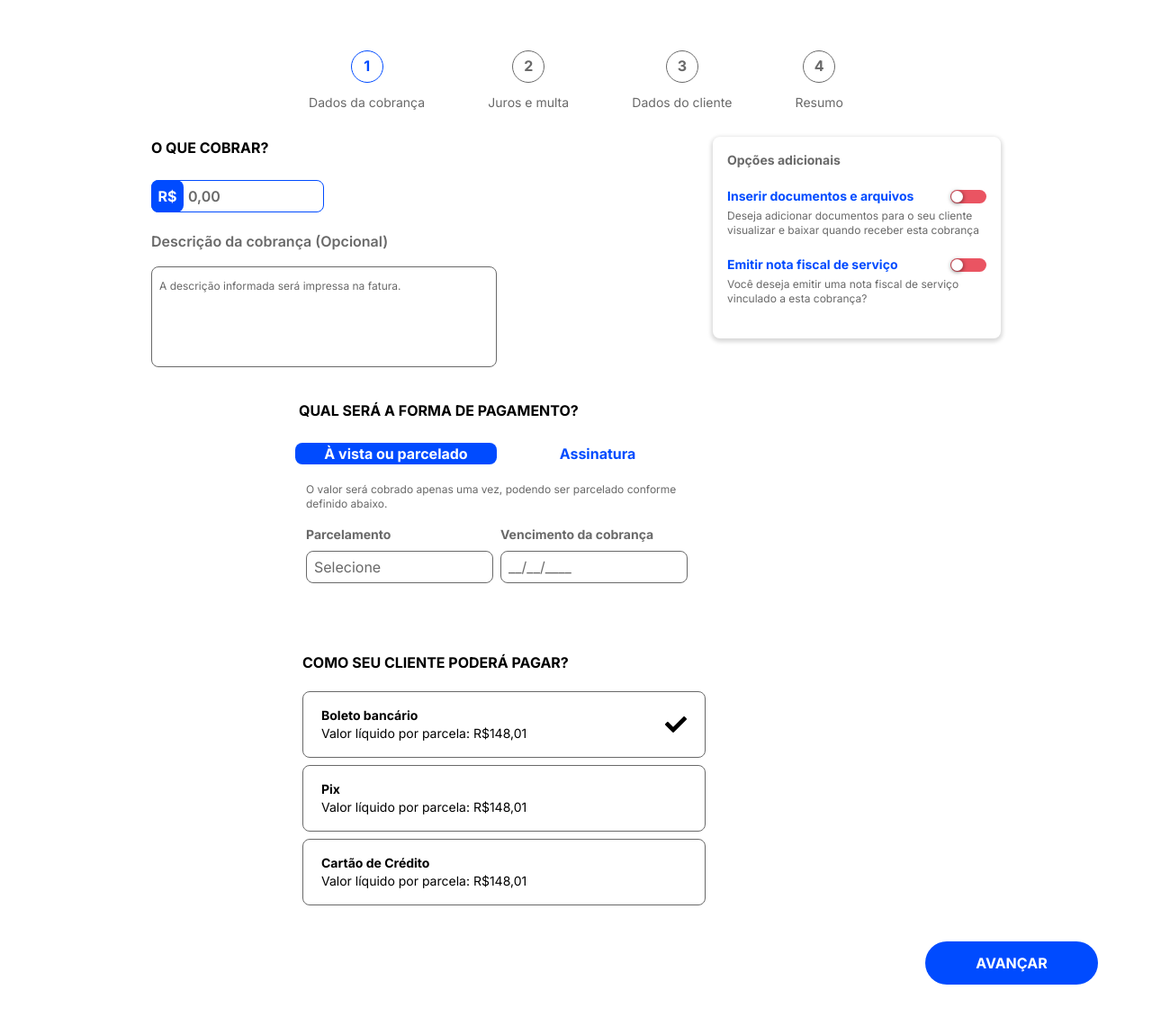
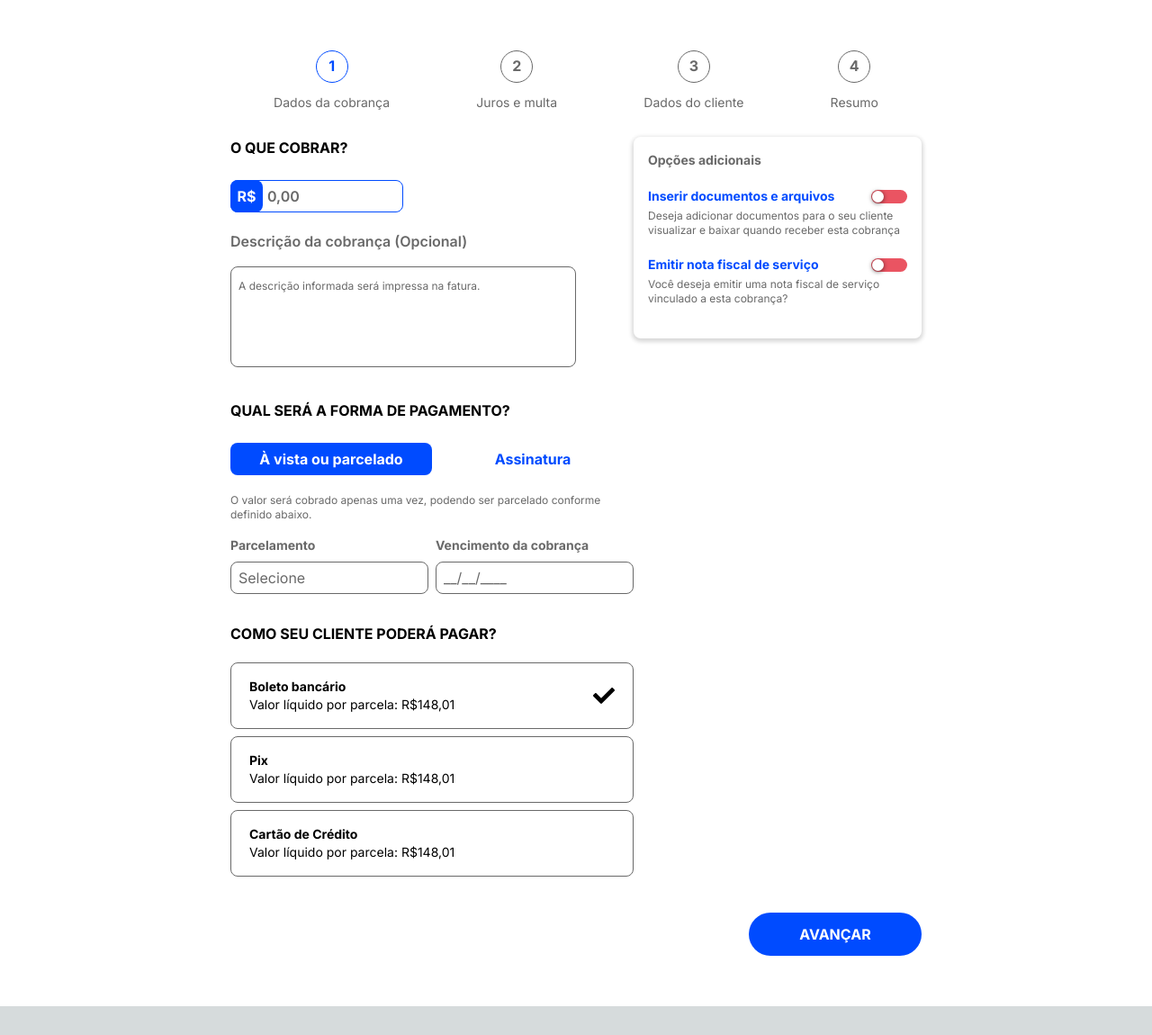
Before and after one commit to anddreluis2/charge-page, a Next.js app: page / in a window 1280 px wide. Shown: the whole page at 90% size. After the commit the page ends 1118 px from the top, so only its background shows below. Built offline with nearby package versions, Linux system fonts and the light colour scheme.

Commit message:
fixed paddings

```diff
--- a/src/app/page.tsx
+++ b/src/app/page.tsx
@@ -3,13 +3,12 @@ import Card from "@/components/card";
 import GroupedRadio from "@/components/groupedRadio";
 import Stepper from "@/components/stepper";
 import TabSlider from "@/components/tabSlider";
-import { RadioGroup, Tab } from "@headlessui/react";
 
 export default function Home() {
   return (
-    <main className="flex min-h-screen flex-col bg-[#FFF] px-5 py-14">
+    <main className="flex min-h-screen flex-col bg-[#FFF] px-64 py-14">
       <Stepper />
-      <div className="flex pt-7 px-7 justify-around">
+      <div className="flex pt-7 justify-between">
         <div className="flex flex-col">
           <h1 className="font-bold text-gray-800 pb-6">O QUE COBRAR?</h1>
           <div className="rounded-lg w-48 relative">
@@ -35,18 +34,19 @@ export default function Home() {
         </div>
         <Card />
       </div>
-      <div className="pt-7 sm:px-8 lg:px-72 flex flex-col justify-start">
-        <h1 className="font-bold px-6 pb-6">QUAL SERÁ A FORMA DE PAGAMENTO?</h1>
+
+      <div className="pt-7 flex flex-col">
+        <h1 className="font-bold pb-6">QUAL SERÁ A FORMA DE PAGAMENTO?</h1>
         <div className="">
           <TabSlider />
         </div>
-        <div className="px-7">
+        <div className="">
           <h3 className="font-bold pb-5">COMO SEU CLIENTE PODERÁ PAGAR?</h3>
           <GroupedRadio />
         </div>
       </div>
       <footer>
-        <div className="flex justify-end text-[#FFF] font-bold rounded-lg px-10 pt-10">
+        <div className="flex justify-end text-[#FFF] font-bold rounded-lg pt-10">
           <button type="submit" className="bg-blue w-48 h-12 rounded-3xl">
             AVANÇAR
           </button>
--- a/src/components/stepper.tsx
+++ b/src/components/stepper.tsx
@@ -1,6 +1,6 @@
 export default function Stepper() {
   return (
-    <div className="px-72 w-max-screen justify-around flex">
+    <div className="justify-around flex">
       <div className="flex justify-center items-center flex-col">
         <div className="h-9 w-9 rounded-full border border-blue">
           <span className="justify-center text-blue font-bold flex mt-1">
--- a/src/components/tabSlider.tsx
+++ b/src/components/tabSlider.tsx
@@ -7,7 +7,7 @@ function classNames(...classes: any[]) {
 
 export default function TabSlider() {
   return (
-    <div className="w-full max-w-md px-2 ml-5 pb-16 sm:px-0">
+    <div className="w-full max-w-md px-2 pb-8 sm:px-0">
       <Tab.Group>
         <Tab.List className="flex rounded-xl w-full bg-[#fff]">
           <Tab
@@ -27,7 +27,7 @@ export default function TabSlider() {
             className={({ selected }) =>
               classNames(
                 "w-full font-bold text-l rounded-lg leading-5",
-                "ring-white ring-opacity-60 ring-offset-2 ring-offset-blue-400 focus:outline-none",
+                "ring-white ring-opacity-60 ring-offset-2 ring-offset-blue-400 focus:outline-none h-9",
                 selected
                   ? "bg-blue shadow text-[#FFF]"
                   : "text-blue hover:bg-white/[0.12] hover:text-white"
@@ -40,7 +40,7 @@ export default function TabSlider() {
         <Tab.Panels className="mt-2 w-full">
           <Tab.Panel
             className={classNames(
-              "rounded-xl bg-white p-3",
+              "rounded-xl bg-white pt-3",
               "ring-white ring-opacity-60 ring-offset-2 ring-offset-blue-400 focus:outline-none focus:ring-2"
             )}
           >
@@ -73,7 +73,7 @@ export default function TabSlider() {
           </Tab.Panel>
           <Tab.Panel
             className={classNames(
-              "rounded-xl bg-white p-3",
+              "rounded-xl bg-white pt-3",
               "ring-white ring-opacity-60 ring-offset-2 ring-offset-blue-400 focus:outline-none focus:ring-2"
             )}
           >
```
